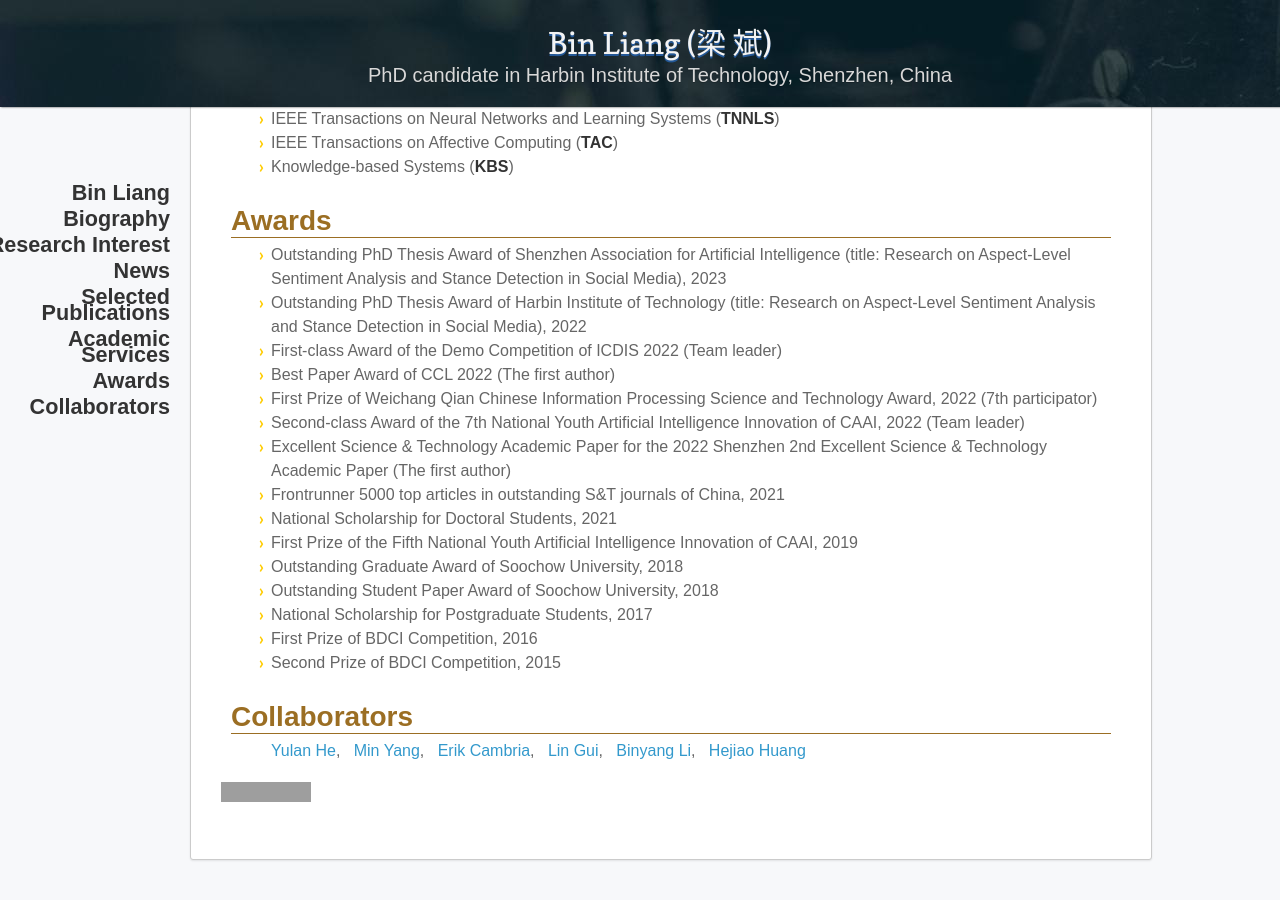
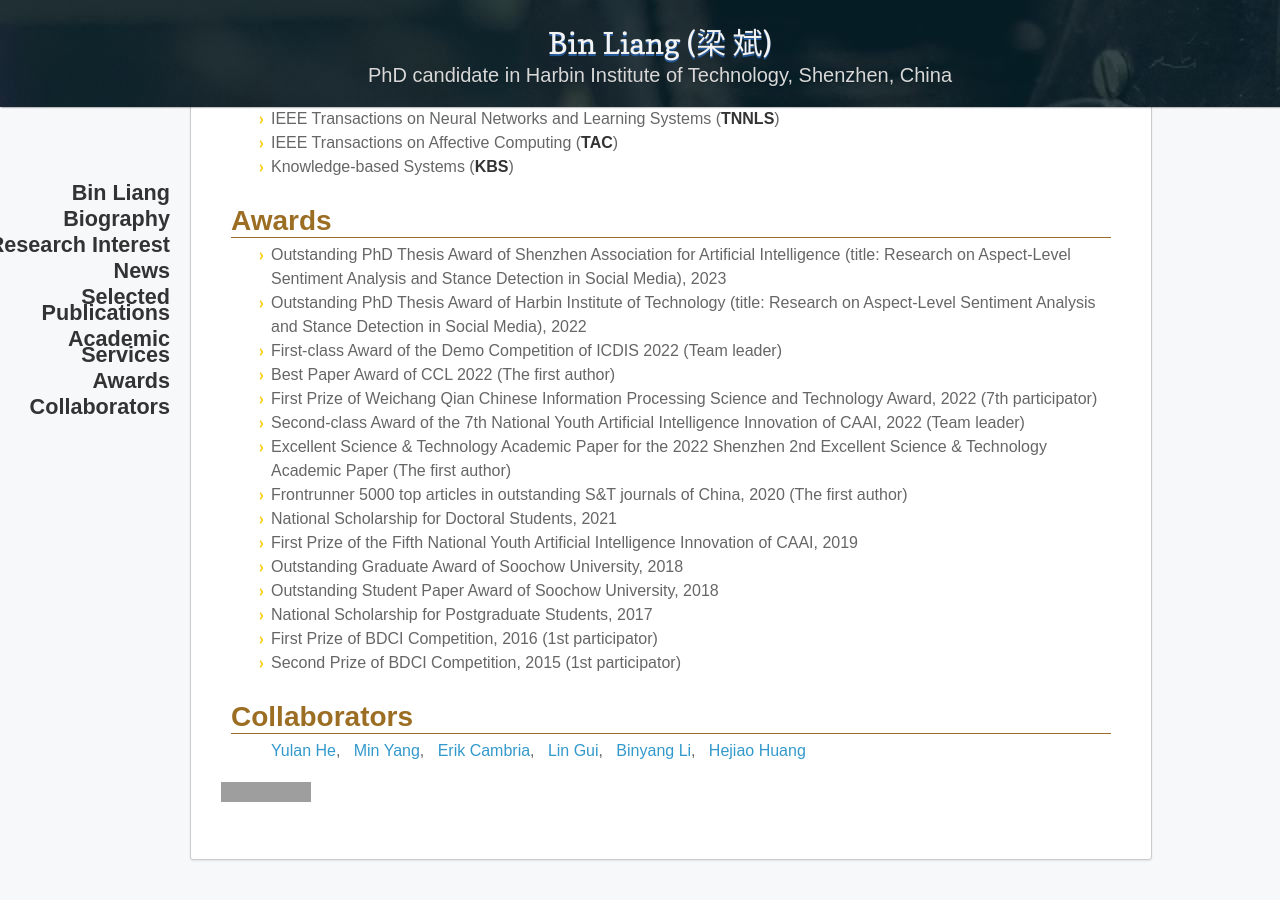
Before and after one commit to BinLiang-NLP/BinLiang-NLP.github.io, a Jekyll site: the page built from index.md, in a window 1280 px wide and 900 px high, scrolled down 3708 px. Built offline with Jekyll 4.4.1, drawn with Linux system fonts in a browser that asks for light colours; nearby versions of some CDN libraries; our own code applies the rules of GitHub Pages for plain Markdown files; grey boxes are pictures that could not be loaded.

Commit message:
Update index.md

```diff
--- a/index.md
+++ b/index.md
@@ -301,14 +301,14 @@ Ruifeng Xu<br>
   <li>Second-class Award of the 7th National Youth Artificial Intelligence Innovation of CAAI, 2022 (Team leader)</li>
   <li>Excellent Science & Technology Academic Paper for the 2022 Shenzhen 2nd Excellent Science & Technology
     Academic Paper (The first author)</li>
-  <li>Frontrunner 5000 top articles in outstanding S&T journals of China, 2021 </li>
+  <li>Frontrunner 5000 top articles in outstanding S&T journals of China, 2020 (The first author)</li>
   <li>National Scholarship for Doctoral Students, 2021 </li>
   <li>First Prize of the Fifth National Youth Artificial Intelligence Innovation of CAAI, 2019</li>
   <li>Outstanding Graduate Award of Soochow University, 2018</li>
   <li>Outstanding Student Paper Award of Soochow University, 2018</li>
   <li>National Scholarship for Postgraduate Students, 2017</li>
-  <li>First Prize of BDCI Competition, 2016 </li>
-  <li>Second Prize of BDCI Competition, 2015 </li>
+  <li>First Prize of BDCI Competition, 2016 (1st participator)</li>
+  <li>Second Prize of BDCI Competition, 2015 (1st participator)</li>
 </ul>
     </td>
   </tr>
```
